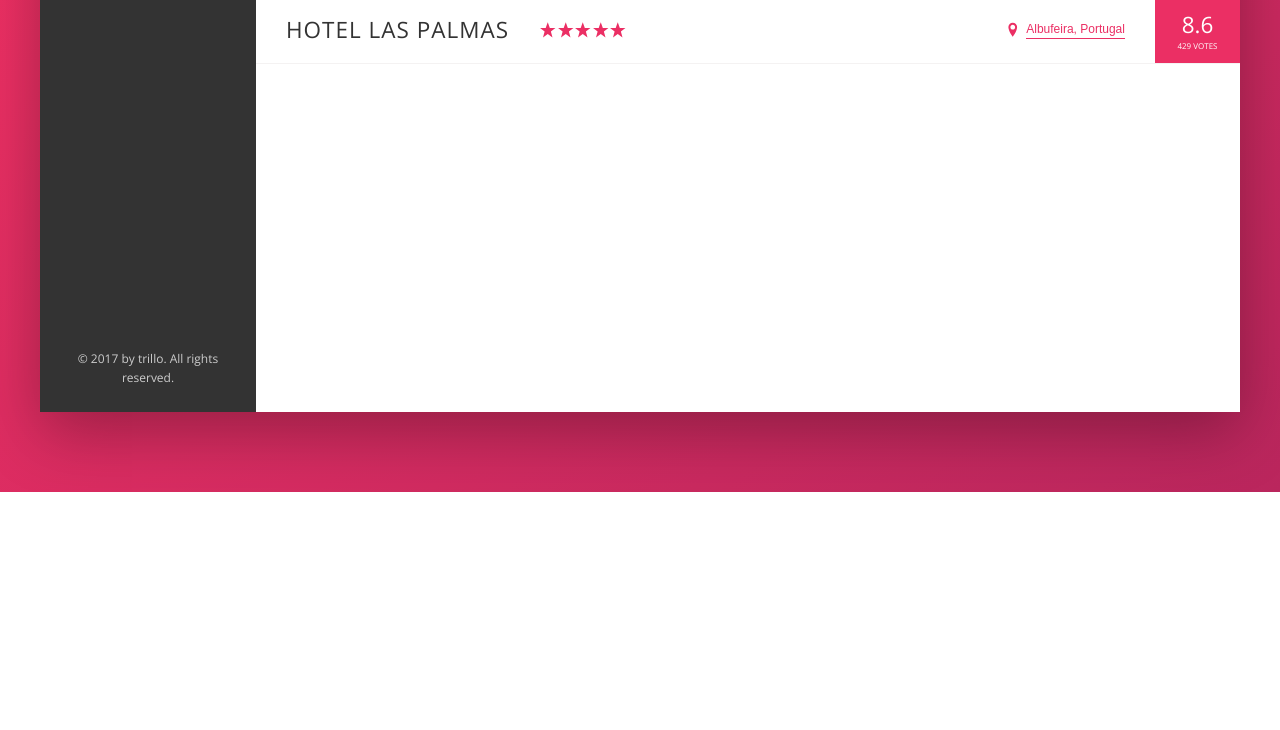
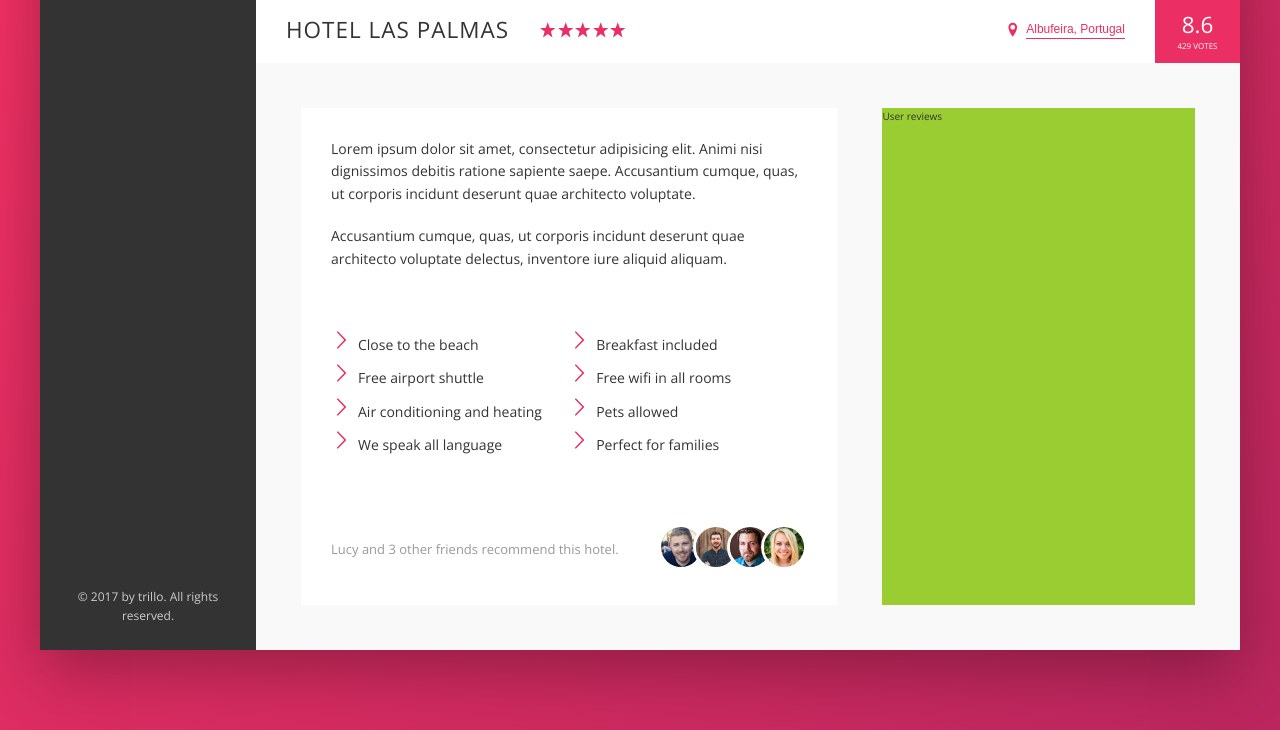
Before and after one commit to SayakaOno/flexbox, a website: page index.html in a window 1280 px wide. Shown: the part 538-1268 px from the top of the page. Before the commit the page ends 1030 px from the top, so only its background shows below. Drawn offline with nearby package versions, Linux system fonts and the light colour scheme; files that its build step writes are made by us from their sources.

Commit message:
build description section

```diff
--- a/index.html
+++ b/index.html
@@ -154,6 +154,62 @@
               <div class="overview__rating-count">429 votes</div>
             </div>
           </div>
+
+          <div class="detail">
+            <div class="description">
+              <p class="paragraph">
+                Lorem ipsum dolor sit amet, consectetur adipisicing elit. Animi
+                nisi dignissimos debitis ratione sapiente saepe. Accusantium
+                cumque, quas, ut corporis incidunt deserunt quae architecto
+                voluptate.
+              </p>
+              <p class="paragraph">
+                Accusantium cumque, quas, ut corporis incidunt deserunt quae
+                architecto voluptate delectus, inventore iure aliquid aliquam.
+              </p>
+              <ul class="list">
+                <li class="list__item">Close to the beach</li>
+                <li class="list__item">Breakfast included</li>
+                <li class="list__item">Free airport shuttle</li>
+                <li class="list__item">Free wifi in all rooms</li>
+                <li class="list__item">Air conditioning and heating</li>
+                <li class="list__item">Pets allowed</li>
+                <li class="list__item">We speak all language</li>
+                <li class="list__item">Perfect for families</li>
+              </ul>
+              <div class="recommend">
+                <p class="recommend__count">
+                  Lucy and 3 other friends recommend this hotel.
+                </p>
+                <div class="recommend__friends">
+                  <img
+                    src="img/user-3.jpg"
+                    alt="Friend 1"
+                    class="recommend__photo"
+                  />
+                  <img
+                    src="img/user-4.jpg"
+                    alt="Friend 2"
+                    class="recommend__photo"
+                  />
+                  <img
+                    src="img/user-5.jpg"
+                    alt="Friend 3"
+                    class="recommend__photo"
+                  />
+                  <img
+                    src="img/user-6.jpg"
+                    alt="Friend 4"
+                    class="recommend__photo"
+                  />
+                </div>
+              </div>
+            </div>
+
+            <div class="user-reviews">
+              User reviews
+            </div>
+          </div>
         </main>
       </div>
     </div>
--- a/sass/_base.scss
+++ b/sass/_base.scss
@@ -29,6 +29,9 @@ Grey dark 3: #999
   --color-grey-dark-3: #999;
 
   --shadow-dark: 0 2rem 6rem rgba(0, 0, 0, 0.3);
+  --shadow-light: 0 2rem 5rem rgba(0, 0, 0, 0.06)
+
+  --line: solid 1px var(--color-grey-light-2);
 }
 
 * {
--- a/sass/_components.scss
+++ b/sass/_components.scss
@@ -199,7 +199,7 @@
 .overview {
   display: flex;
   align-items: center;
-  border-bottom: solid 1px var(--color-grey-light-2);
+  border-bottom: var(--line);
 
   &__heading {
     font-size: 2.25rem;
@@ -295,3 +295,75 @@
     box-shadow: none;
   }
 }
+
+//////////////////////////////////
+// PARAGRAPH
+.paragraph:not(:last-of-type) {
+  margin-bottom: 2rem;
+}
+
+//////////////////////////////////
+// LIST
+.list {
+  list-style: none;
+  margin: 3rem 0;
+  padding: 3rem 0;
+  border-top: var(--line);
+  border-bottom: var(--line);
+
+  display: flex;
+  flex-wrap: wrap;
+
+  &__item {
+    flex: 0 0 50%;
+    margin-bottom: 0.7rem;
+  }
+
+  &__item::before {
+    content: '';
+    display: inline-block;
+    height: 2rem;
+    width: 2rem;
+    margin-right: 0.7rem;
+
+    // Old browsers
+    // background-image: url(../img/chevron-thin-right.svg);
+    // background-size: cover;
+
+    // Newer browsers - masks
+    background-color: var(--color-primary);
+    -webkit-mask-image: url(../img/chevron-thin-right.svg);
+    -webkit-mask-size: cover;
+    mask-image: url(../img/chevron-thin-right.svg);
+    mask-size: cover;
+  }
+}
+
+//////////////////////////////////
+// RECOMMEND
+.recommend {
+  font-size: 1.3rem;
+  color: var(--color-grey-dark-3);
+
+  display: flex;
+  align-items: center;
+
+  &__count {
+    margin-right: auto;
+  }
+
+  &__friends {
+  }
+
+  &__photo {
+    box-sizing: content-box;
+    height: 4rem;
+    width: 4rem;
+    border-radius: 50%;
+    border: solid 3px #fff;
+
+    &:not(:last-child) {
+      margin-right: -1.5rem;
+    }
+  }
+}
--- a/sass/_layout.scss
+++ b/sass/_layout.scss
@@ -11,7 +11,7 @@
   font-size: 1.4rem;
   height: 7rem;
   background-color: #fff;
-  border-bottom: solid 1px var(--color-grey-light-2);
+  border-bottom: var(--line);
 
   display: flex;
   justify-content: space-between;
@@ -35,7 +35,26 @@
 .hotel-view {
   background-color: #fff;
 
-  height: 80rem;
-
   flex: 1;
 }
+
+.detail {
+  display: flex;
+  padding: 4.5rem;
+  background-color: var(--color-grey-light-1);
+  border-bottom: var(--line);
+}
+
+.description {
+  font-size: 1.4rem;
+  background: #fff;
+  box-shadow: var(--shadow-light);
+  padding: 3rem;
+  flex: 0 0 60%;
+  margin-right: 4.5rem;
+}
+
+.user-reviews {
+  background: yellowgreen;
+  flex: 1;
+}
```
